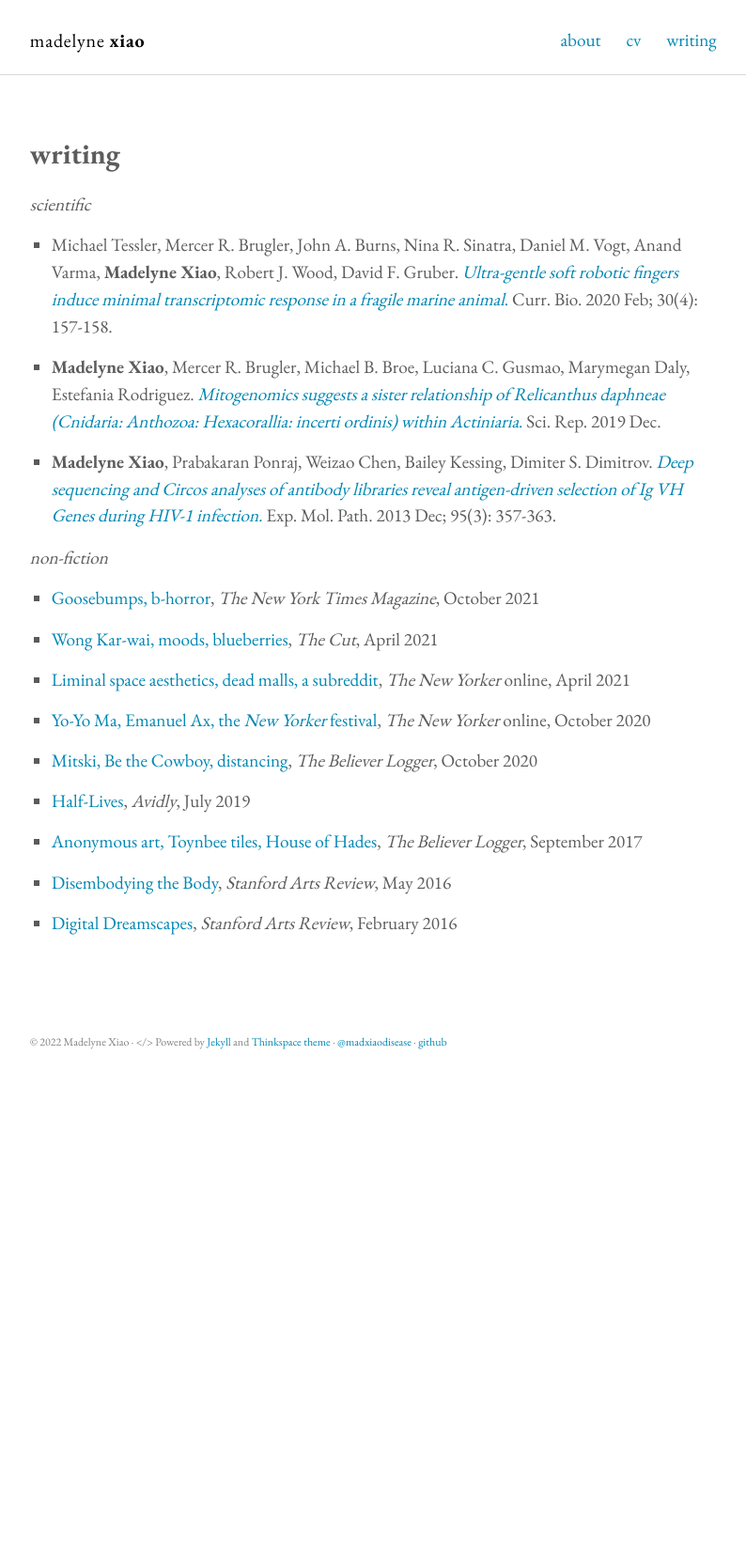
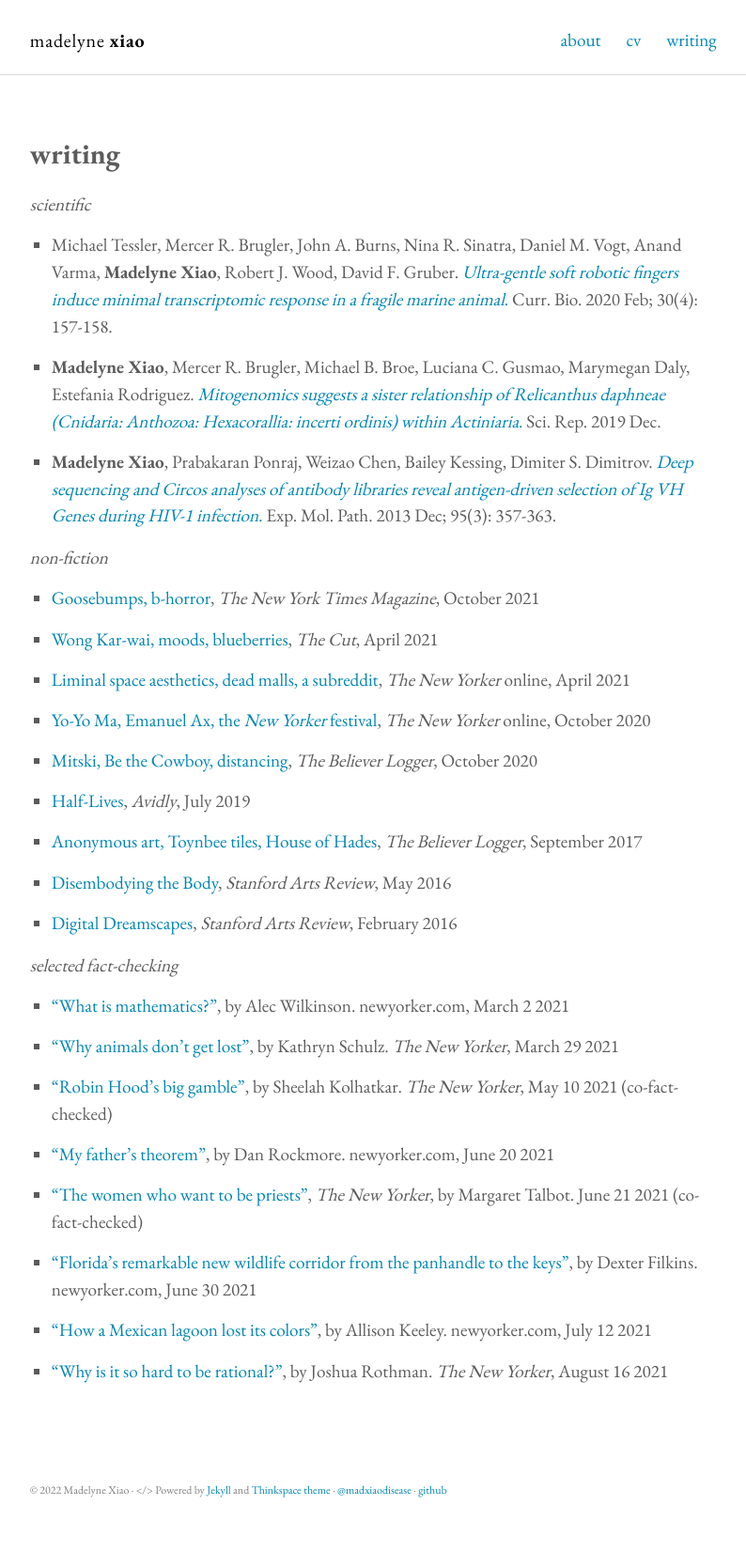
Before and after one commit to madelyne/madelyne.github.io, a Jekyll site: the page built from pubs.md, in a window 1280 px wide. Shown: the whole page at 94% size, without its empty margins (237-1031 px from the left). Built offline with Jekyll 4.4.1, drawn with Linux system fonts in a browser that asks for light colours; before the commit the page ends 1176 px from its top, so only the background shows below that.

Commit message:
updated checking work

```diff
--- a/pubs.md
+++ b/pubs.md
@@ -35,6 +35,25 @@ _non-fiction_
 - [Digital Dreamscapes](https://web.archive.org/web/20170611081613/http://stanfordartsreview.com/digital-dreamscapes/), _Stanford Arts Review_, February 2016
 
 
+_selected fact-checking_
+- ["What is mathematics?"](https://www.newyorker.com/culture/culture-desk/what-is-mathematics), by Alec Wilkinson. newyorker.com, March 2 2021
+
+- ["Why animals don't get lost"](https://www.newyorker.com/magazine/2021/04/05/why-animals-dont-get-lost), by Kathryn Schulz. _The New Yorker_, March 29 2021
+
+- ["Robin Hood's big gamble"](https://www.newyorker.com/magazine/2021/05/17/robinhoods-big-gamble), by Sheelah Kolhatkar. _The New Yorker_, May 10 2021 (co-fact-checked)
+
+- ["My father's theorem"](https://www.newyorker.com/science/elements/my-fathers-theorem), by Dan Rockmore. newyorker.com, June 20 2021
+
+- ["The women who want to be priests"](https://www.newyorker.com/magazine/2021/06/28/the-women-who-want-to-be-priests), _The New Yorker_, by Margaret Talbot. June 21 2021 (co-fact-checked)
+
+- ["Florida's remarkable new wildlife corridor from the panhandle to the keys"](https://www.newyorker.com/news/us-journal/floridas-remarkable-new-wildlife-corridor-from-the-panhandle-to-the-keys), by Dexter Filkins. newyorker.com, June 30 2021
+
+- ["How a Mexican lagoon lost its colors"](https://www.newyorker.com/science/elements/how-a-mexican-lagoon-lost-its-colors), by Allison Keeley. newyorker.com, July 12 2021
+
+- ["Why is it so hard to be rational?"](https://www.newyorker.com/magazine/2021/08/23/why-is-it-so-hard-to-be-rational), by Joshua Rothman. _The New Yorker_, August 16 2021
+
+
+
 <!---...and, just for fun, some Metropolitan Diaries for the Times:
 
 - [Out to Lunch](https://www.nytimes.com/2019/05/20/nyregion/metropolitan-diary.html), 5/20/19
```
Also changed, not shown: 2 other files.
